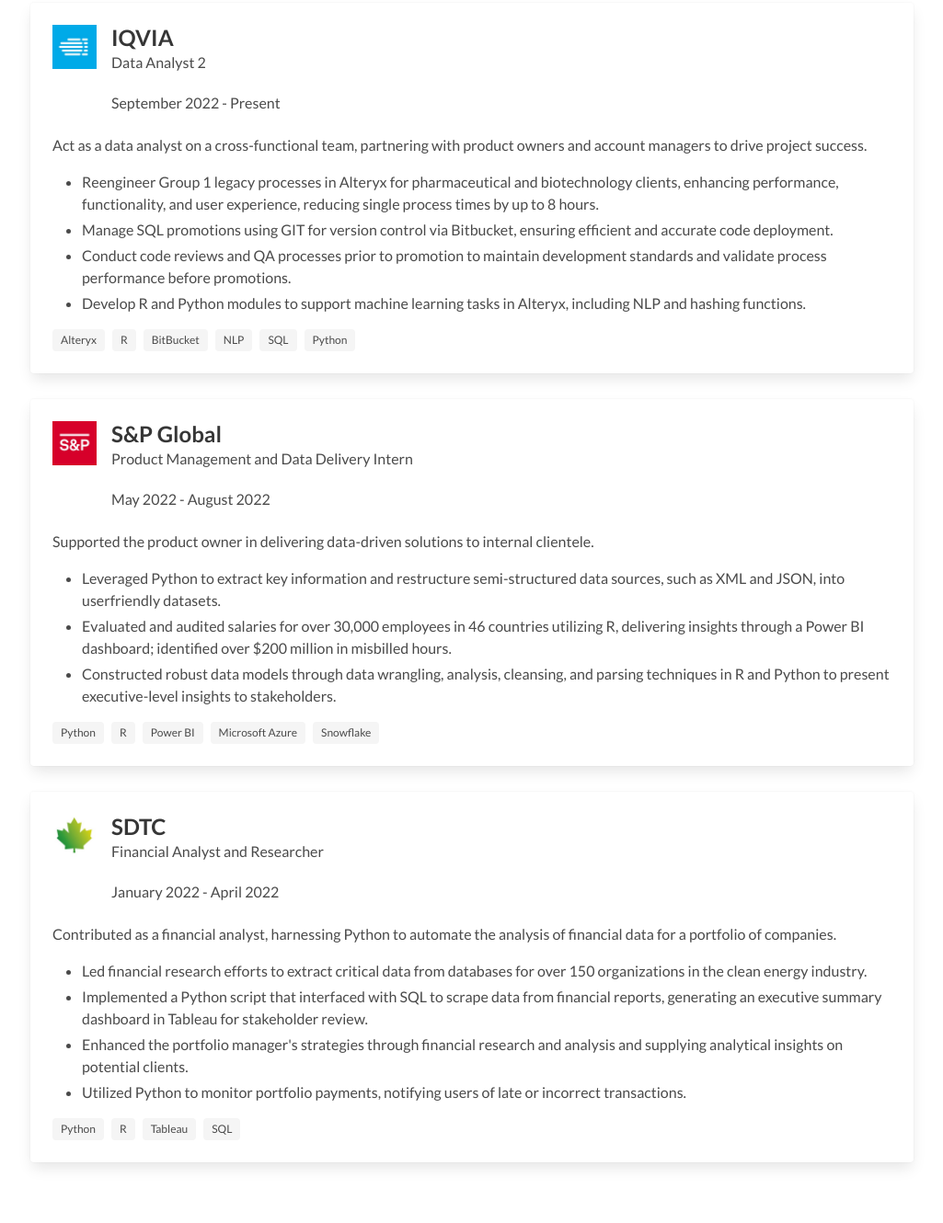
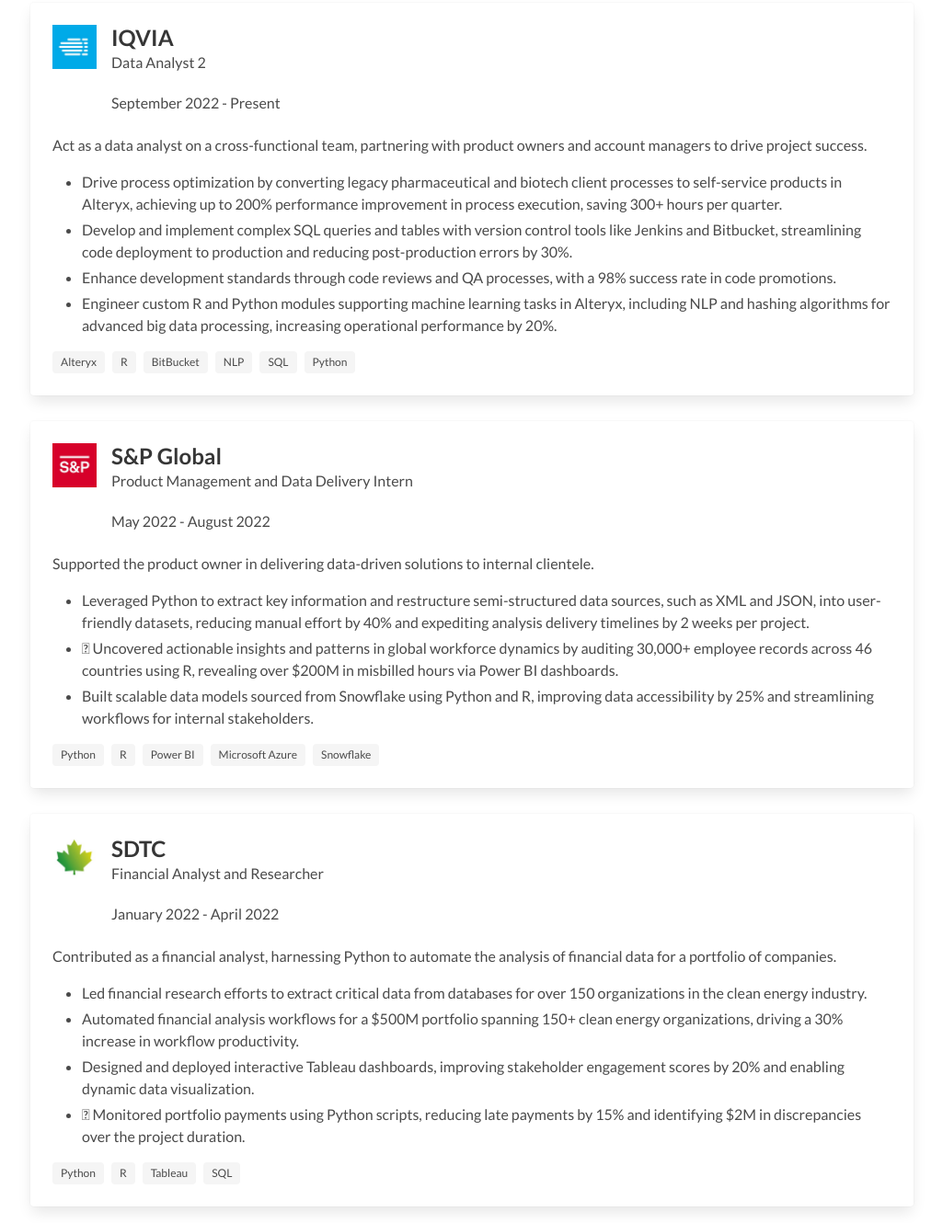
Before and after one commit to tobiadelodun/tobiadelodun.github.io, a plain HTML site: page index.html in a window 1280 px wide. Shown: the part 1027-2357 px from the top of the page at 92% size, without its empty margins (127-1152 px from the left). Drawn offline with Linux system fonts and the light colour scheme.

Commit message:
Update index.html

```diff
--- a/index.html
+++ b/index.html
@@ -115,12 +115,13 @@
           <div class="content">
             <p>Act as a data analyst on a cross-functional team, partnering with product owners and account managers to drive project success.</p>
             <ul>
-              <li>Reengineer Group 1 legacy processes in Alteryx for pharmaceutical and biotechnology clients, enhancing performance,
-                functionality, and user experience, reducing single process times by up to 8 hours.</li>
-              <li>Manage SQL promotions using GIT for version control via Bitbucket, ensuring efficient and accurate code deployment.</li>
-              <li>Conduct code reviews and QA processes prior to promotion to maintain development standards and validate process
-                performance before promotions.</li>
-                <li>Develop R and Python modules to support machine learning tasks in Alteryx, including NLP and hashing functions.</li>
+              <li>Drive process optimization by converting legacy pharmaceutical and biotech client processes to self-service products in Alteryx,
+                achieving up to 200% performance improvement in process execution, saving 300+ hours per quarter.</li>
+              <li>Develop and implement complex SQL queries and tables with version control tools like Jenkins and Bitbucket,
+                streamlining code deployment to production and reducing post-production errors by 30%.</li>
+              <li>Enhance development standards through code reviews and QA processes, with a 98% success rate in code promotions.</li>
+                <li>Engineer custom R and Python modules supporting machine learning tasks in Alteryx, including NLP and hashing algorithms
+                  for advanced big data processing, increasing operational performance by 20%.</li>
             </ul>
             <div class="tags">
               <span class="tag">Alteryx</span>
@@ -150,11 +151,12 @@
           <div class="content">
             <p>Supported the product owner in delivering data-driven solutions to internal clientele.</p>
             <ul>
-              <li>Leveraged Python to extract key information and restructure semi-structured data sources, such as XML and JSON, into userfriendly datasets.</li>
-              <li>Evaluated and audited salaries for over 30,000 employees in 46 countries utilizing R, delivering insights through a Power BI
-                dashboard; identified over $200 million in misbilled hours.</li>
-              <li>Constructed robust data models through data wrangling, analysis, cleansing, and parsing techniques in R and Python to present
-                executive-level insights to stakeholders.</li>
+              <li>Leveraged Python to extract key information and restructure semi-structured data sources, such as XML and JSON,
+                into user-friendly datasets, reducing manual effort by 40% and expediting analysis delivery timelines by 2 weeks per project.</li>
+              <li>	Uncovered actionable insights and patterns in global workforce dynamics by auditing 30,000+ employee records across 46 countries using R,
+                revealing over $200M in misbilled hours via Power BI dashboards.</li>
+              <li>Built scalable data models sourced from Snowflake using Python and R, improving data accessibility by 25%
+                and streamlining workflows for internal stakeholders.</li>
             </ul>
             <div class="tags">
               <span class="tag">Python</span>
@@ -184,11 +186,9 @@
             <p>Contributed as a financial analyst, harnessing Python to automate the analysis of financial data for a portfolio of companies.</p>
             <ul>
               <li>Led financial research efforts to extract critical data from databases for over 150 organizations in the clean energy industry.</li>
-              <li>Implemented a Python script that interfaced with SQL to scrape data from financial reports, generating an executive summary
-                dashboard in Tableau for stakeholder review.</li>
-              <li>Enhanced the portfolio manager's strategies through financial research and analysis and supplying analytical insights on
-                potential clients.</li>
-              <li>Utilized Python to monitor portfolio payments, notifying users of late or incorrect transactions.</li>
+              <li>Automated financial analysis workflows for a $500M portfolio spanning 150+ clean energy organizations, driving a 30% increase in workflow productivity.</li>
+              <li>Designed and deployed interactive Tableau dashboards, improving stakeholder engagement scores by 20% and enabling dynamic data visualization.</li>
+              <li>	Monitored portfolio payments using Python scripts, reducing late payments by 15% and identifying $2M in discrepancies over the project duration.</li>
             </ul>
             <div class="tags">
               <span class="tag">Python</span>
```
